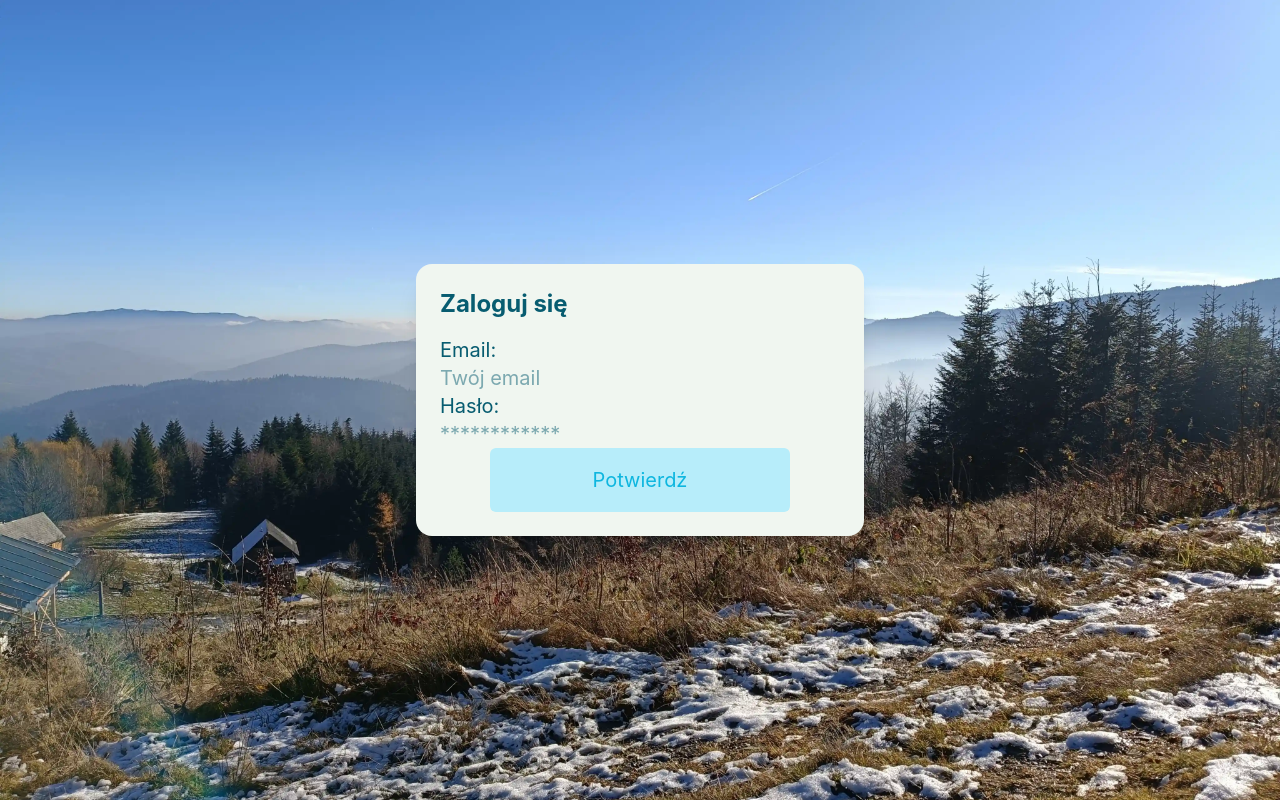
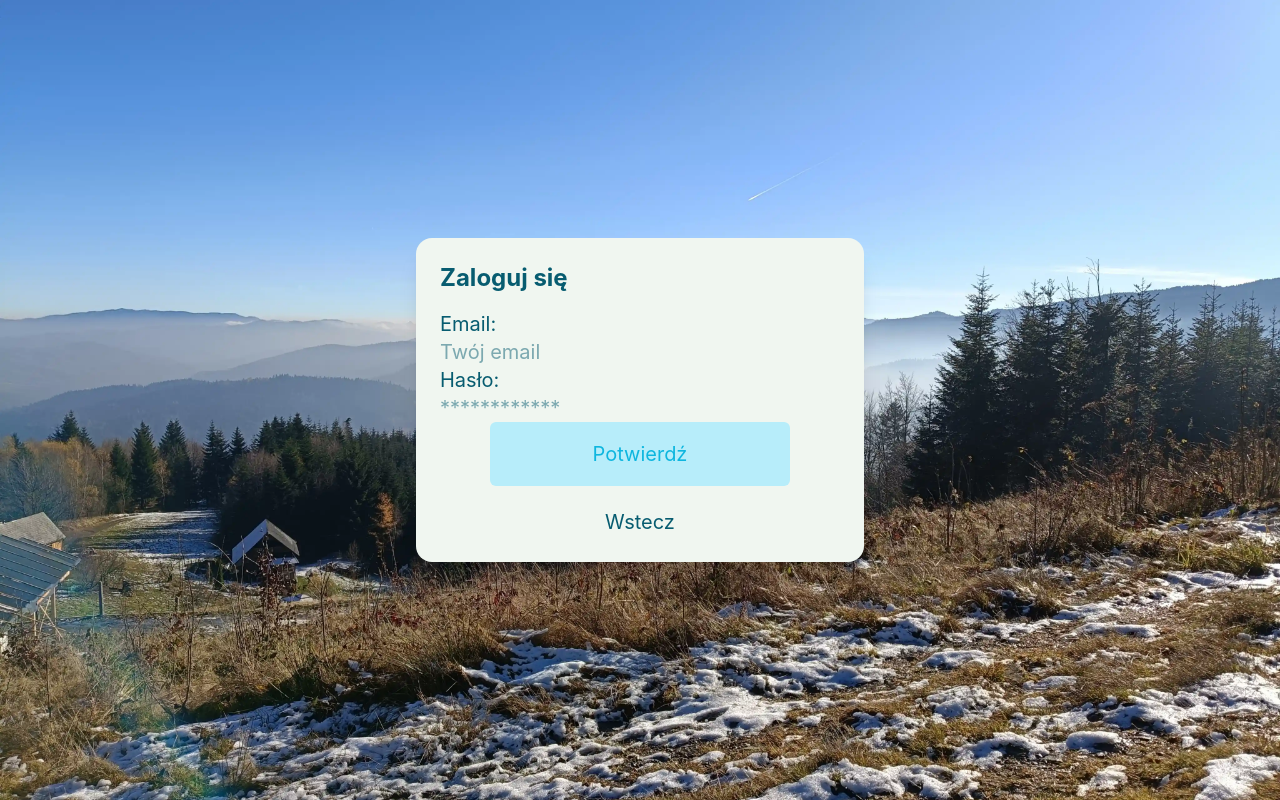
Before and after one commit to bonsilapra/niegorzysci, a React (Vite) app: page /login in a window 1280 px wide. Built offline with nearby package versions, Linux system fonts and the light colour scheme; no server answers.

Commit message:
Add back button

```diff
--- a/src/components/Buttons.jsx
+++ b/src/components/Buttons.jsx
@@ -11,6 +11,8 @@ const animationPrimaryClass = 'from-primary-500 to-primary-400 hover:from-primar
 const animationSecondaryClass = 'from-secondary-400 to-secondary-300 hover:from-secondary-500 hover:to-secondary-400';
 
 const disabledPrimaryClass = 'bg-primary-100 text-primary-300';
+
+const simpleClass = 'self-center flex justify-center items-center md:w-3/4 w-full h-8 text-primary-600 mt-5 hover:underline hover:decoration-primary-400';
 
 export const NavButton = ({content, path, cssClass, type = 'primary'}) => {
 
@@ -34,6 +36,24 @@ export const NavButton = ({content, path, cssClass, type = 'primary'}) => {
 	);
 };
 
+export const NavButtonSimple = ({content = 'Wstecz', path, cssClass}) => {
+
+	return (
+		<NavLink
+			className={cx(
+				simpleClass,
+				cssClass,
+			)}
+			to={path}
+		>
+			<p className="mb-0">
+				{content}
+			</p>
+		</NavLink>
+	);
+};
+
+
 export const SubmitButton = ({content, isDisabled, cssClass, type = 'primary', isLoading}) => {
 
 	return (
@@ -45,8 +65,8 @@ export const SubmitButton = ({content, isDisabled, cssClass, type = 'primary', i
 				{[animationCommonClass]: !isDisabled},
 				{[animationPrimaryClass]: type === 'primary' && !isDisabled},
 				{[animationSecondaryClass]: type === 'secondary' && !isDisabled},
+				{[disabledPrimaryClass]: isDisabled},
 				cssClass,
-				{[disabledPrimaryClass]: isDisabled},
 			)}
 			type="submit"
 			disabled={isDisabled}
--- a/src/pages/LoginPage.jsx
+++ b/src/pages/LoginPage.jsx
@@ -1,7 +1,7 @@
 import {useState} from 'react';
 import {useNavigate} from 'react-router';
 import {supabase} from '../lib/supabase';
-import {SubmitButton} from '../components/Buttons';
+import {SubmitButton, NavButtonSimple} from '../components/Buttons';
 
 export default function LoginPage() {
 	const navigate = useNavigate();
@@ -66,6 +66,9 @@ export default function LoginPage() {
 					isDisabled={isSubmitDisabled()}
 					isLoading={isLoading}
 				/>
+				<NavButtonSimple
+					path="/"
+				/>
 			</form>
 		</>
 	);
```
